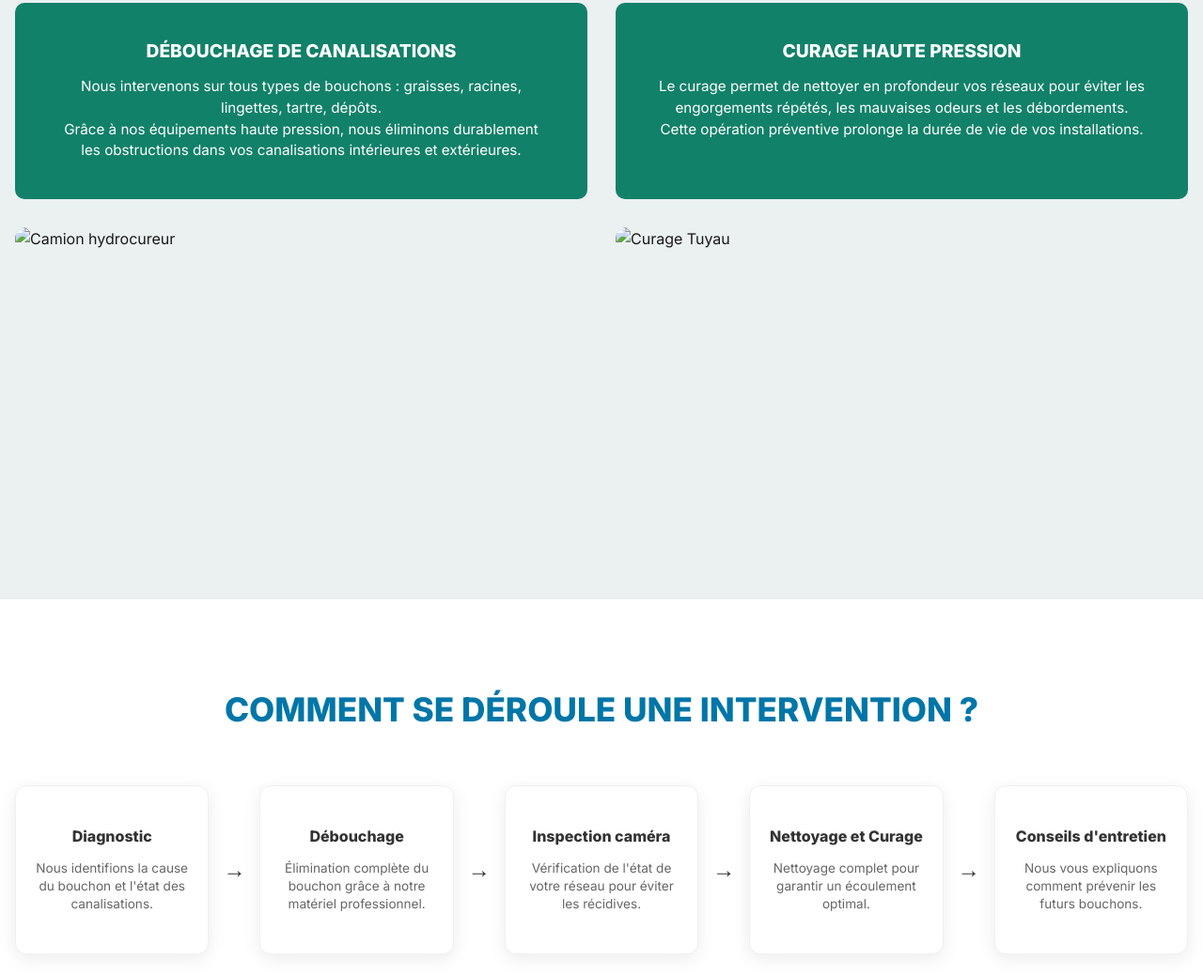
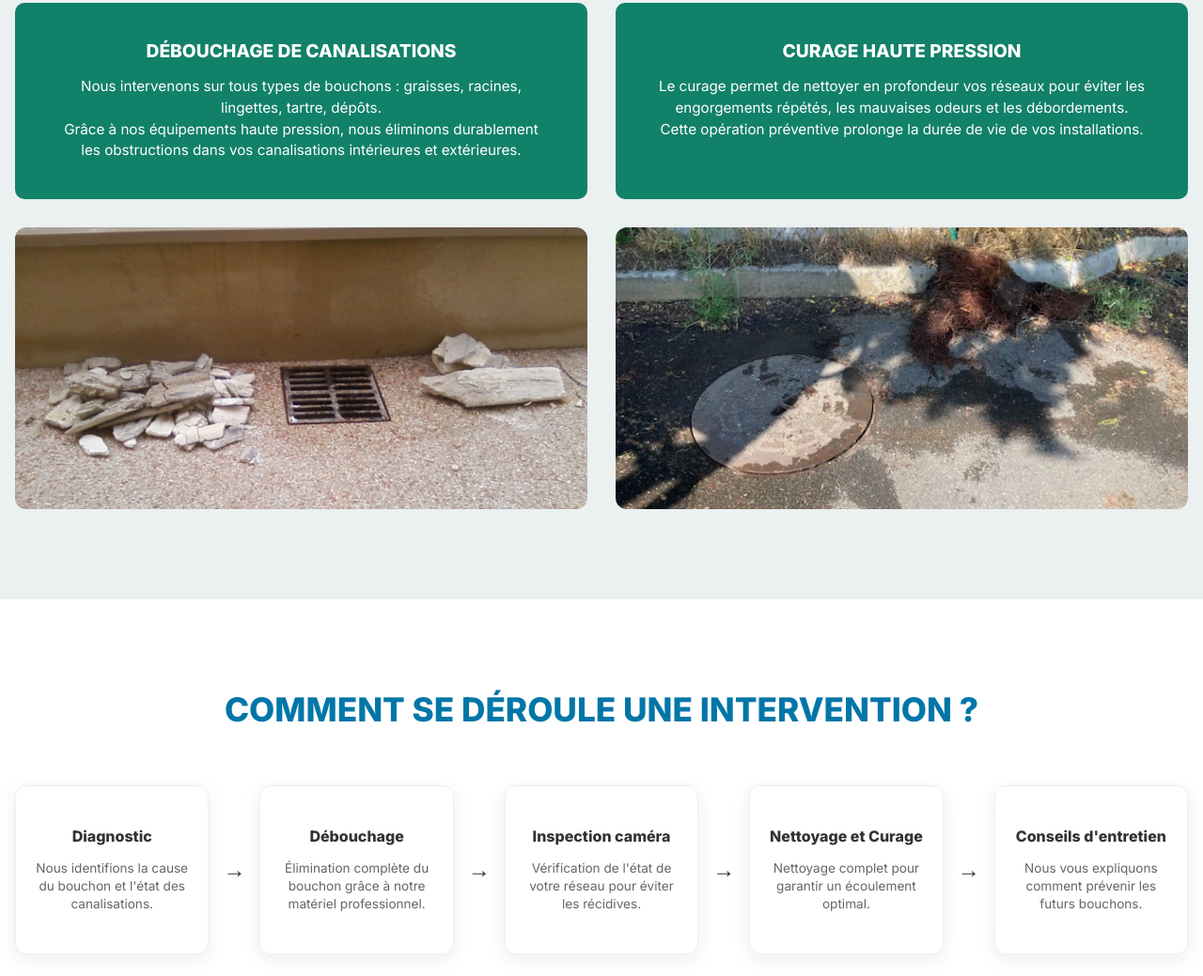
Before and after one commit to nicolassdlp/Assainissement-81, a website: page debouchage-curage.html in a window 1280 px wide. Shown: the part 1503-2542 px from the top of the page at 94% size. Drawn offline with Linux system fonts and the light colour scheme.

Commit message:
[Add] test 7

```diff
--- a/debouchage-curage.html
+++ b/debouchage-curage.html
@@ -134,11 +134,11 @@
             <div class="solutions-images-grid"
                 style="display: grid; grid-template-columns: 1fr 1fr; gap: 30px; margin-top: 30px;">
                 <div style="height: 300px; border-radius: 12px; overflow: hidden;">
-                    <img src="images/Débouchage et Curage/gravats.jpeg"
+                    <img src="images/Debouchage et Curage/gravats.jpeg"
                         alt="Camion hydrocureur" style="width: 100%; height: 100%; object-fit: cover;">
                 </div>
                 <div style="height: 300px; border-radius: 12px; overflow: hidden;">
-                    <img src="images/Débouchage et Curage/regard.jpeg" alt="Curage Tuyau"
+                    <img src="images/Debouchage et Curage/regard.jpeg" alt="Curage Tuyau"
                         style="width: 100%; height: 100%; object-fit: cover;">
                 </div>
             </div>
```
